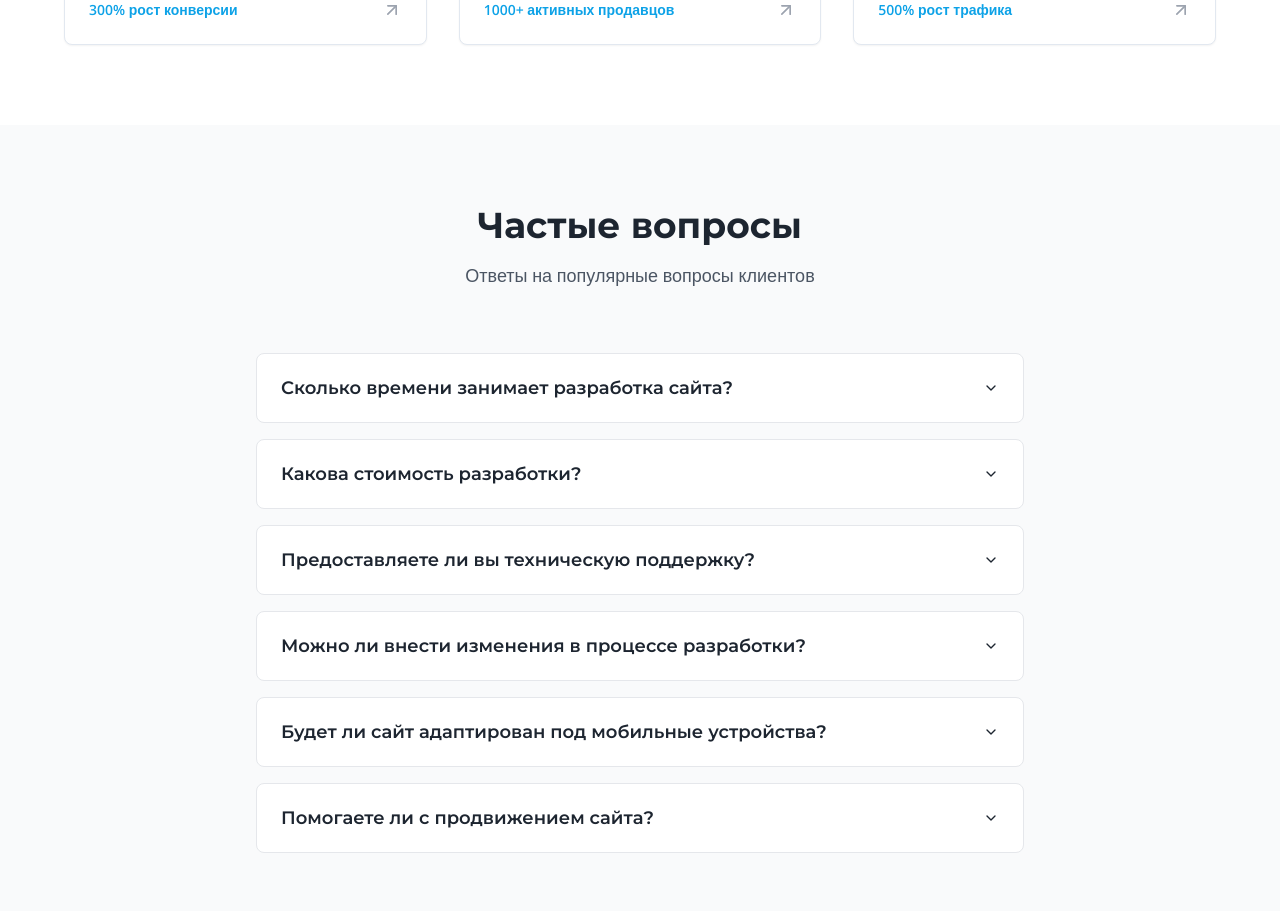
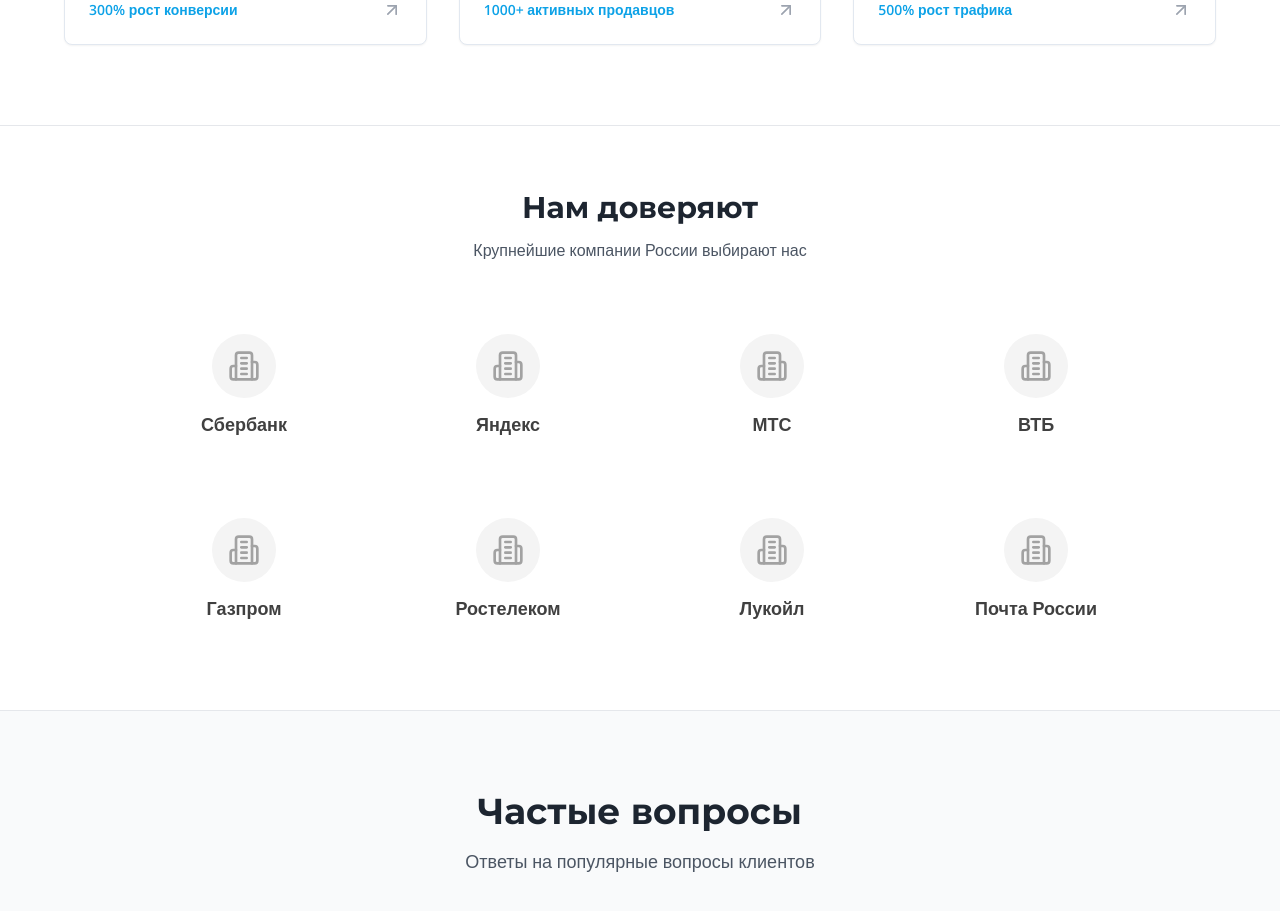
Before and after one commit to pr-poehali-dev/landing-ecommerce-services, a React (Vite) app: page / in a window 1280 px wide. Shown: the part 2140-3051 px from the top of the page. Built offline with nearby package versions, Linux system fonts and the light colour scheme.

Commit message:
Добавить блок партнеров на сайт

```diff
--- a/src/pages/Index.tsx
+++ b/src/pages/Index.tsx
@@ -69,6 +69,17 @@ const Index = () => {
       description: "Многостраничный сайт производственной компании",
       stats: "500% рост трафика"
     }
+  ];
+
+  const partners = [
+    { name: "Сбербанк" },
+    { name: "Яндекс" },
+    { name: "МТС" },
+    { name: "ВТБ" },
+    { name: "Газпром" },
+    { name: "Ростелеком" },
+    { name: "Лукойл" },
+    { name: "Почта России" }
   ];
 
   const faqs = [
@@ -225,6 +236,31 @@ const Index = () => {
         </div>
       </section>
 
+      <section className="py-16 bg-white border-y border-gray-200">
+        <div className="container mx-auto px-4">
+          <div className="text-center mb-12">
+            <h2 className="text-3xl font-bold mb-3">Нам доверяют</h2>
+            <p className="text-gray-600">Крупнейшие компании России выбирают нас</p>
+          </div>
+          <div className="grid grid-cols-2 md:grid-cols-4 gap-8 max-w-5xl mx-auto items-center">
+            {partners.map((partner, index) => (
+              <div
+                key={index}
+                className="flex items-center justify-center p-6 grayscale hover:grayscale-0 transition-all duration-300 animate-fade-in"
+                style={{ animationDelay: `${index * 0.1}s` }}
+              >
+                <div className="text-center">
+                  <div className="w-16 h-16 bg-gray-100 rounded-full flex items-center justify-center mb-3 mx-auto">
+                    <Icon name="Building2" className="text-gray-400" size={32} />
+                  </div>
+                  <span className="text-lg font-semibold text-gray-700">{partner.name}</span>
+                </div>
+              </div>
+            ))}
+          </div>
+        </div>
+      </section>
+
       <section id="faq" className="py-20 bg-gray-50">
         <div className="container mx-auto px-4">
           <div className="text-center mb-16">
```
